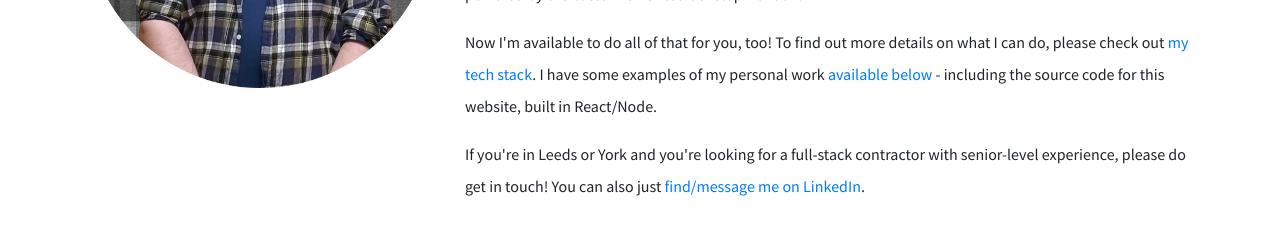
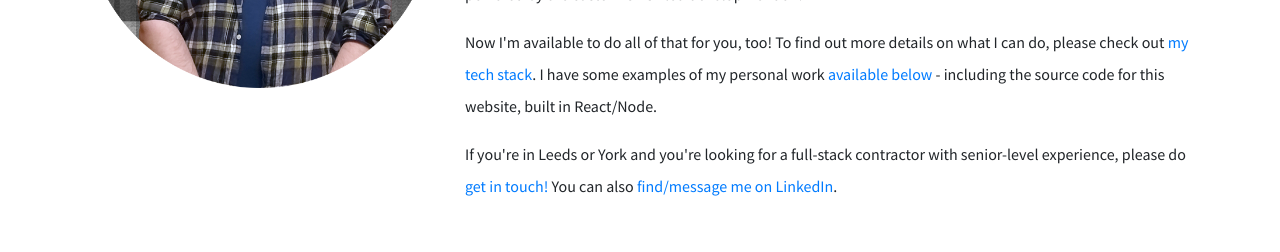
Before and after one commit to DoctorOak/Webseed-React, a React (Create React App) app: page / in a window 1280 px wide. Shown: the part 940-1192 px from the top of the page. Built offline with nearby package versions, Linux system fonts and the light colour scheme.

Commit message:
Add email link

```diff
--- a/src/pages/Home/components/HomeAbout/HomeAbout.js
+++ b/src/pages/Home/components/HomeAbout/HomeAbout.js
@@ -43,8 +43,8 @@ const HomeAbout = () => {
                                     <p>Now I'm available to do all of that for you, too! To find out more details on what I can do, please check out <ScrollTo selector={"#techPage"} className={"inline-scroll-link"}>my tech stack</ScrollTo>.
                                         I have some examples of my personal work <ScrollTo selector={"#workPage"} className={"inline-scroll-link"}>available below</ScrollTo> - including the source code for this website, built in React/Node.</p>
 
-                                    <p>If you're in Leeds or York and you're looking for a full-stack contractor with senior-level experience, please do get
-                                        in touch! You can also just <a href="https://www.linkedin.com/in/alex-winton-180a81b/" target={"_blank"}  rel="nofollow noopener noreferrer">find/message me on LinkedIn</a>.</p>
+                                    <p>If you're in Leeds or York and you're looking for a full-stack contractor with senior-level experience, please do <a href={"mailto:alex.winton@webseed.digital"}>get
+                                        in touch!</a> You can also <a href="https://www.linkedin.com/in/alex-winton-180a81b/" target={"_blank"}  rel="nofollow noopener noreferrer">find/message me on LinkedIn</a>.</p>
                                 </div>
                             </Col>
                         </Row>
```
